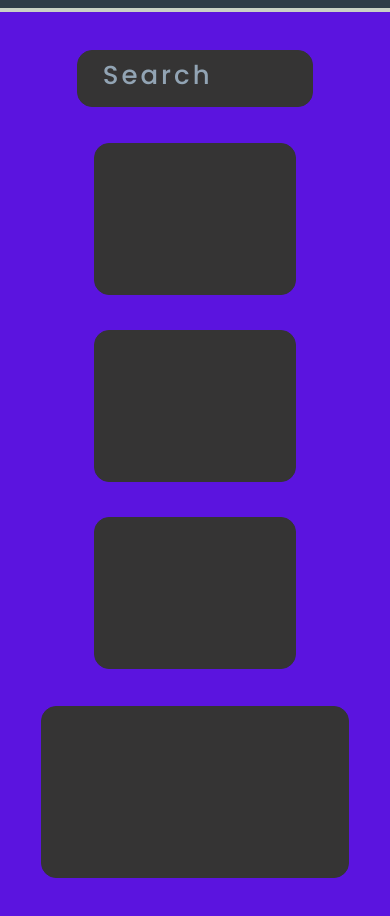
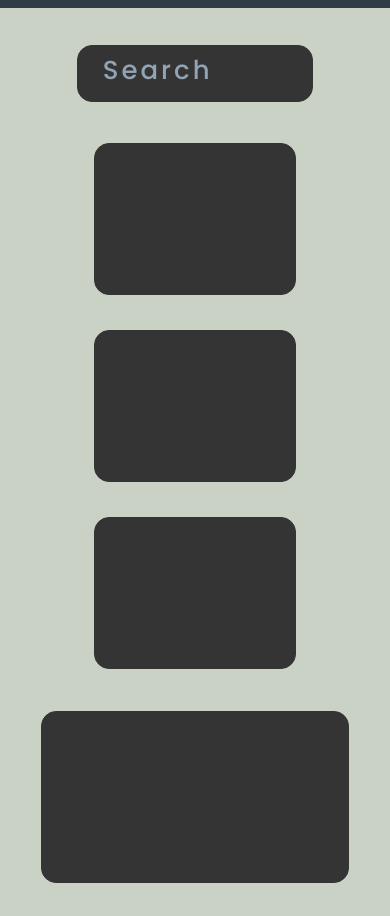
Before and after one commit to Aravinthan333/guvi_task07_01, a plain HTML site: page index.html in a window 390 px wide. Shown: the part 77-993 px from the top of the page. Drawn offline with nearby package versions, Linux system fonts and the light colour scheme.

Commit message:
Update style.css

```diff
--- a/style.css
+++ b/style.css
@@ -123,7 +123,7 @@ main {
     display: none;
   }
   .main {
-    background-color: rgb(7, 210, 143);
+    /* background-color: rgb(7, 210, 143);*/
     height: 80vh;
     width: 100%;
     display: flex;
@@ -136,7 +136,7 @@ main {
     display: none;
   }
   .main {
-    background-color: rgb(91, 20, 223);
+    /*background-color: rgb(91, 20, 223);*/
     min-height: 80vh;
     max-width: 100%;
     display: flex;
@@ -145,6 +145,7 @@ main {
   }
   .three-idiots {
     flex-wrap: wrap;
+    margin: 15px 0;
   }
 }
 @media (max-width: 500px) {
```
